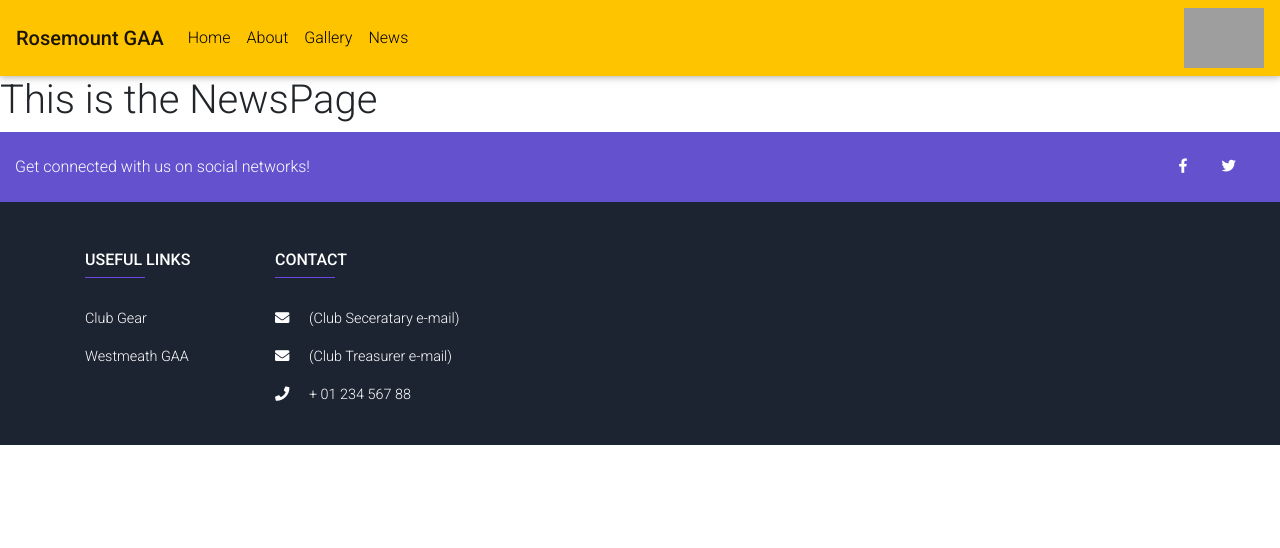
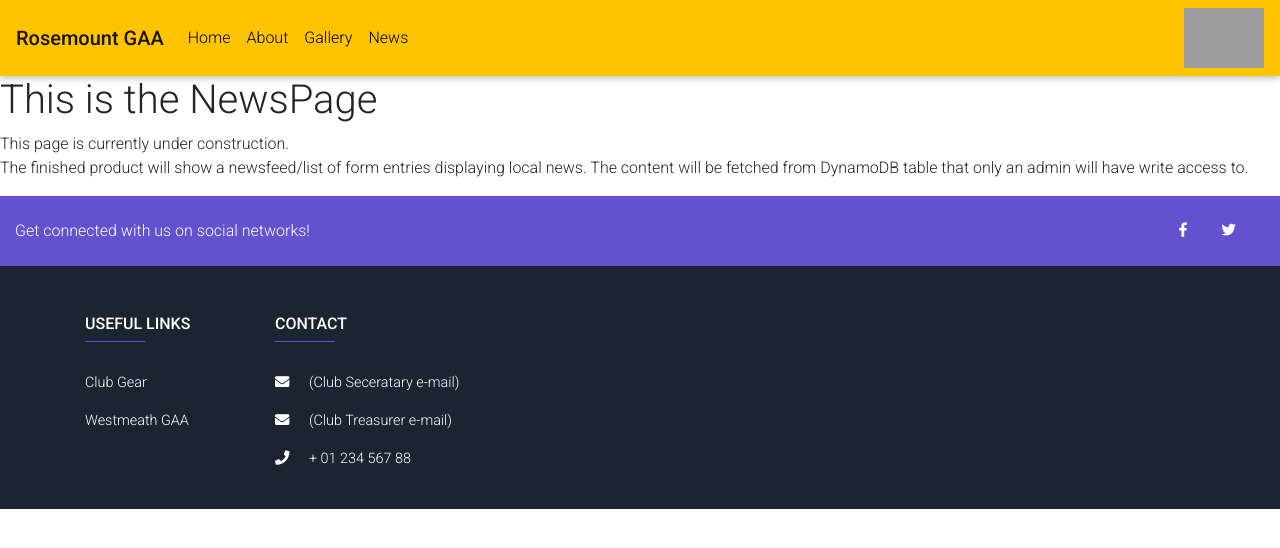
Before and after one commit to dking949/Rosemount-GAA, a React (Create React App) app: page /news in a window 1280 px wide. Shown: the top 548 px of the page. Built offline with nearby package versions, Linux system fonts and the light colour scheme; grey boxes are pictures that could not be loaded.

Commit message:
Fixed typo in package json

```diff
--- a/package.json
+++ b/package.json
@@ -26,7 +26,7 @@
     "eject": "react-scripts eject",
     "predeploy": "npm run build",
     "deploy": "aws s3 sync build/ s3://rosemount-gaa-staticapp-client --delete",
-    "postdeploy": "aws cloudfront create-invalidation --distribution-id E1WC3CLFBRAFIO --paths"
+    "postdeploy": "aws cloudfront create-invalidation --distribution-id E1WC3CLFBRAFIO --paths /*"
   },
   "eslintConfig": {
     "extends": "react-app"
--- a/src/pages/NewsPage.tsx
+++ b/src/pages/NewsPage.tsx
@@ -3,6 +3,15 @@ import React, { Component } from "react"
 export default class NewsPage extends Component {
 
     public render() {
-        return(<h1>This is the NewsPage</h1>);
+        return(
+          <div>
+            <h1>This is the NewsPage</h1>
+            <p>This page is currently under construction.
+              <br/>
+              The finished product will show a newsfeed/list of form entries displaying local news.
+              The content will be fetched from DynamoDB table that only an admin will have write access to.
+            </p>
+          </div>
+        );
     }
 }
```
